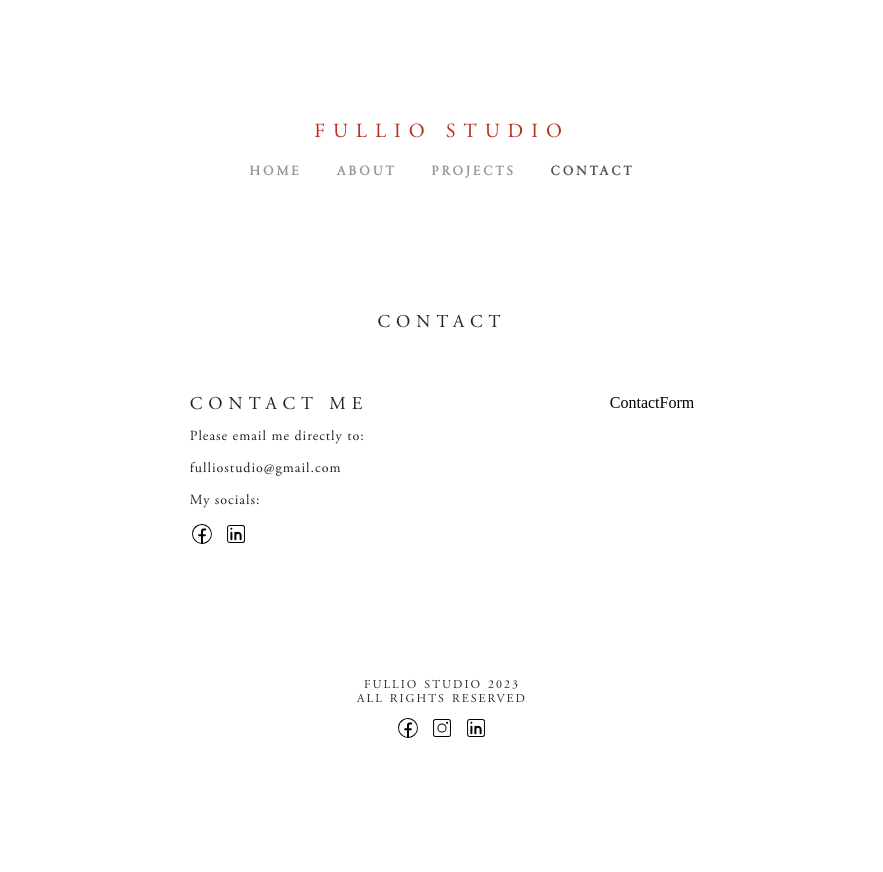
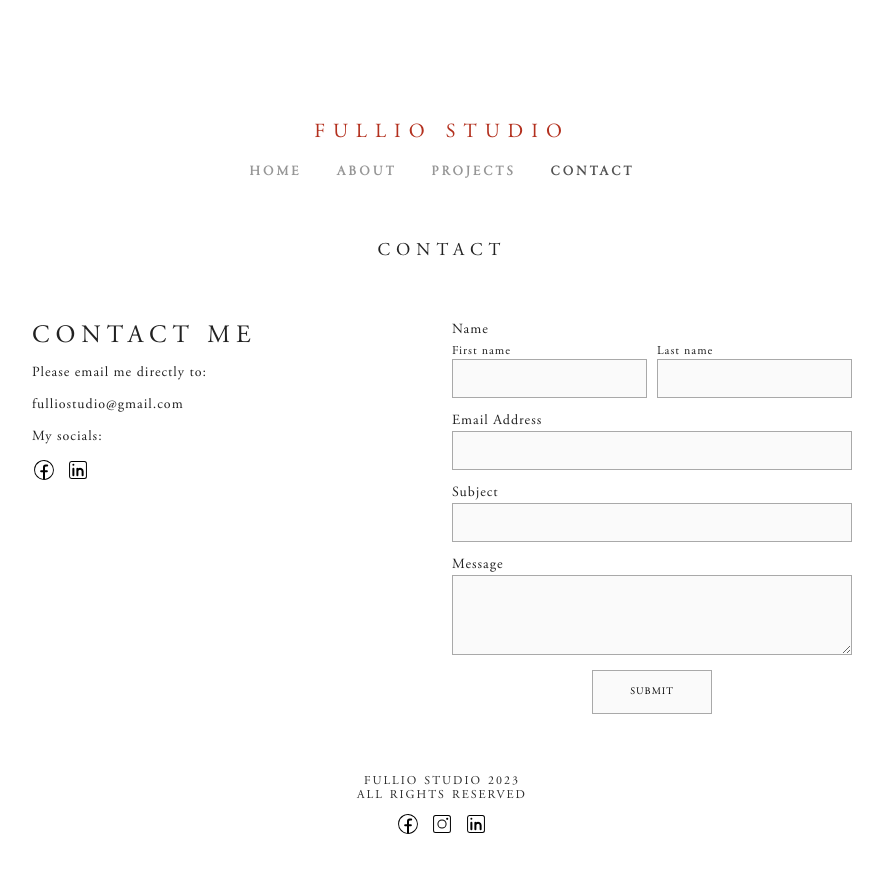
Before and after one commit to LucaCuello/FullioStudioPortfolio, a React (Vite) app: page /contact in a window 1280 px wide. Shown: the top 872 px of the page, without its empty margins (198-1081 px from the left). Before the commit the page ends 800 px from the top, so only its background shows below. Built offline with nearby package versions, Linux system fonts and the light colour scheme.

Commit message:
Added styled for ContactForm component

```diff
--- a/src/components/ContactForm/ContactForm.css
+++ b/src/components/ContactForm/ContactForm.css
@@ -0,0 +1,52 @@
+.form-container {
+  display: flex;
+  flex-direction: column;
+  gap: 15px;
+  width: 400px;
+}
+
+.name-group {
+  display: flex;
+  justify-content: space-around;
+  gap: 10px;
+}
+
+.contact-label {
+  position: relative;
+  display: flex;
+  flex-direction: column;
+  gap: 1px;
+}
+
+.contact-text {
+  width: 100% !important;
+  line-height: unset !important;
+  font-size: 12px !important;
+}
+
+.contact-text-large {
+  font-size: 14px !important;
+}
+
+.name-group-title {
+  margin-bottom: -10px !important;
+}
+
+.contact-input,
+.contact-textarea {
+  font-family: "Adobe Garamond Pro Regular";
+  background-color: #fafafa;
+  border: 1px solid #a9a9a9;
+  padding: 10px;
+}
+
+.contact-textarea {
+  height: 80px;
+}
+
+.contact-type {
+  position: absolute;
+  opacity: 0.7;
+  left: 0;
+  top: 0;
+}
--- a/src/components/ContactForm/ContactForm.tsx
+++ b/src/components/ContactForm/ContactForm.tsx
@@ -1,3 +1,40 @@
+import "./ContactForm.css";
+
 export const ContactForm = () => {
-  return <div>ContactForm</div>;
+  return (
+    <form className="form-container" action="">
+      <label className="contact-label text contact-text contact-text-large name-group-title">
+        {/* <span className="contact-type text contact-text">(Required)</span> */}
+        Name
+      </label>
+      <div className="name-group">
+        <label htmlFor="name" className="contact-label text contact-text">
+          First name
+          <input type="text" name="name" id="name" className="contact-input" />
+        </label>
+        <label htmlFor="last-name" className="contact-label text contact-text">
+          Last name
+          <input type="text" name="last-name" id="last-name" className="contact-input" />
+        </label>
+      </div>
+      <label htmlFor="email" className="contact-label text contact-text contact-text-large">
+        {/* <span className="contact-type text contact-text">(Required)</span> */}
+        Email Address
+        <input type="email" name="email" id="email" className="contact-input" />
+      </label>
+      <label htmlFor="subject" className="contact-label text contact-text contact-text-large">
+        {/* <span className="contact-type text contact-text">(Required)</span> */}
+        Subject
+        <input type="text" name="subject" id="subject" className="contact-input" />
+      </label>
+      <label htmlFor="message" className="contact-label text contact-text contact-text-large">
+        {/* <span className="contact-type text contact-text">(Required)</span> */}
+        Message
+        <textarea className="contact-textarea" id="message"></textarea>
+      </label>
+      <button type="submit" className="contact-submit btn">
+        Submit
+      </button>
+    </form>
+  );
 };
--- a/src/main.css
+++ b/src/main.css
@@ -60,3 +60,19 @@
   color: #222;
   width: 60ch;
 }
+
+.btn {
+  cursor: pointer;
+  color: #000000;
+  background-color: #fafafa;
+  border: 1px solid #a9a9a9;
+  font-family: "Adobe Garamond Pro Regular";
+  font-size: 10px;
+  letter-spacing: 1px;
+  padding: 15px 0px;
+  text-transform: uppercase;
+  text-decoration: none;
+  transition: all 150ms ease-in-out;
+  width: 120px;
+  align-self: center;
+}
--- a/src/routes/Contact/Contact.css
+++ b/src/routes/Contact/Contact.css
@@ -3,7 +3,7 @@
 }
 
 .contact-title {
-  font-size: 25px;
+  font-size: 25px !important ;
   padding: 0px 0px 5px 0px !important;
   color: #000000b4;
 }
```
